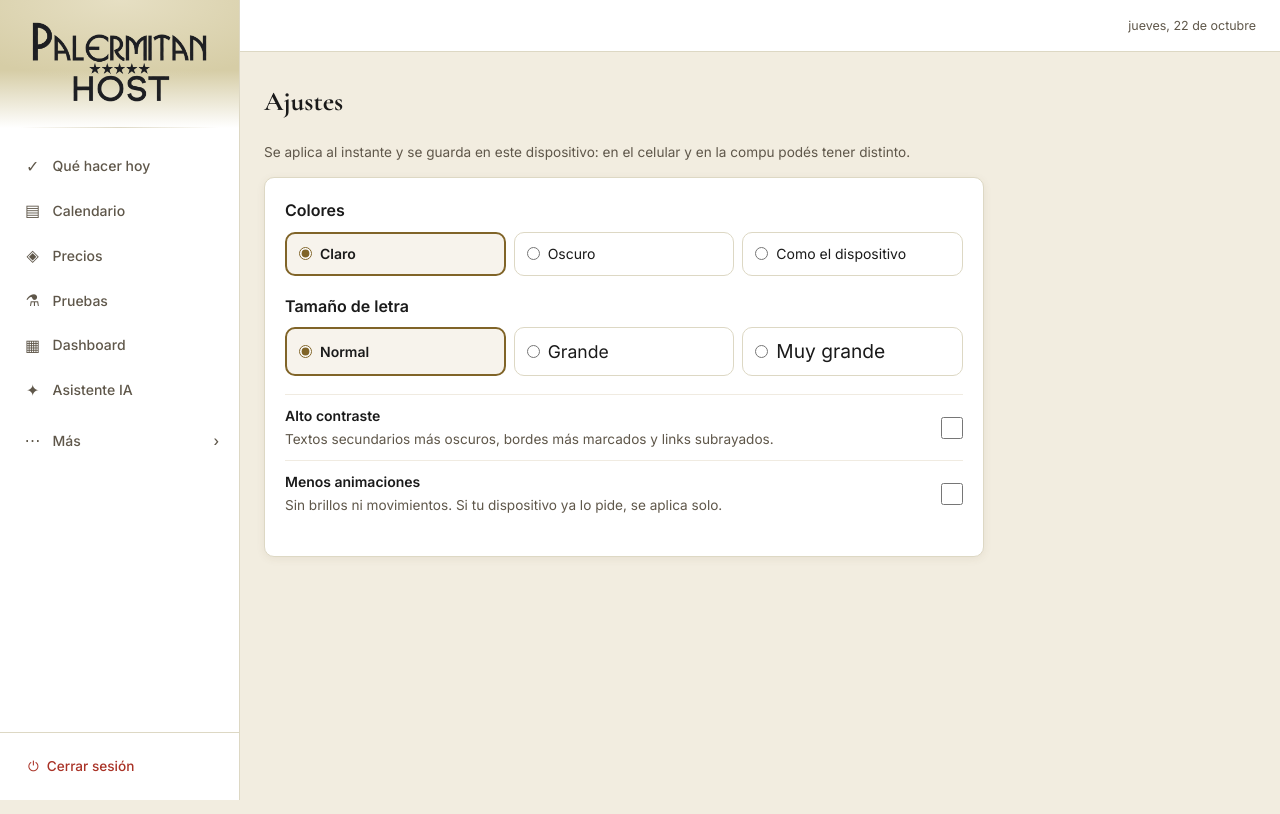
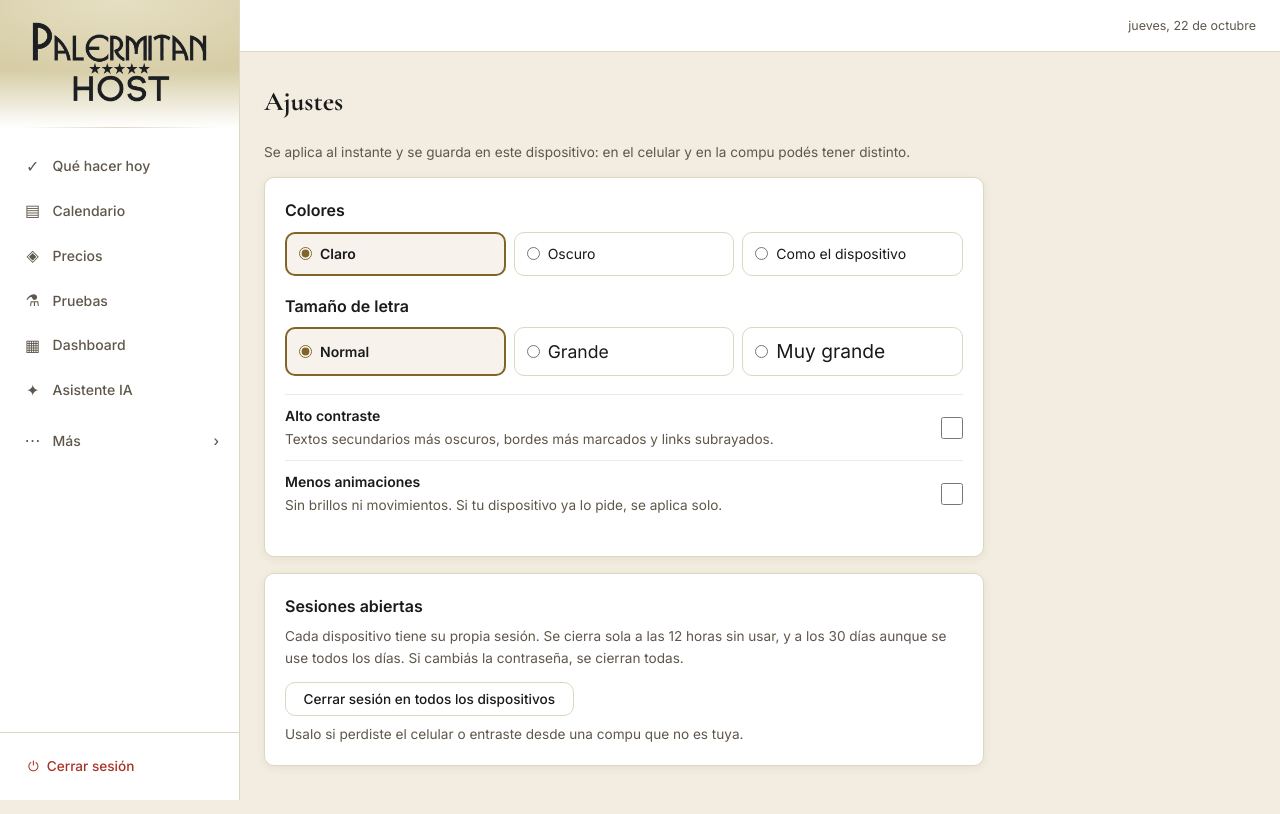
Before and after one commit to zynnoslabs/palermitanhost, a Flask app: template templates/ajustes.html in a window 1280 px wide. Run offline with Flask 3, Linux system fonts and the light colour scheme; the template is opened without the code that fills it, so the values that code supplies are empty; parts of the project's set-up code (start-up, migrations or seed data) failed here and were passed over; some libraries are stand-ins or nearby versions.

Commit message:
Sesiones: máximo 30 días, cambiar la contraseña cierra todas, botón para cerrar sesión en todos los dispositivos
Co-Authored-By: Claude Opus 5.5 <noreply@anthropic.com>
Claude-Session: https://claude.ai/code/session_01XFFSYNwd9Ew5usyhd1Szqg

```diff
--- a/app.py
+++ b/app.py
@@ -394,6 +394,45 @@ with app.app_context():
 
 
 # ── Decorador de login ───────────────────────────────────────────────────────
+# ### CAMBIO AQUÍ ### — SESIONES MÁS SEGURAS
+# Cada sesión guarda: la "versión" de sesiones (en la base), una huella de la contraseña y cuándo se inició.
+#  · "Cerrar sesión en todos los dispositivos" sube la versión → todas las sesiones viejas dejan de valer.
+#  · Cambiar ADMIN_PASS en Render cambia la huella → todas las sesiones se cierran solas.
+#  · Aunque se use todos los días, a los 30 días pide la contraseña de nuevo.
+#  · Por inactividad sigue igual: 12 horas sin usar y se cierra.
+SESION_MAXIMA_DIAS = 30
+
+
+def _huella_clave():
+    import hashlib
+    return hmac.new(app.secret_key.encode(), ADMIN_PASS.encode(), hashlib.sha256).hexdigest()[:16]
+
+
+def _version_sesiones():
+    try:
+        row = db.query_one("SELECT valor FROM config WHERE clave='sesiones_version'")
+        return int(row["valor"]) if row and str(row["valor"]).isdigit() else 0
+    except Exception:
+        return 0
+
+
+def _sesion_valida():
+    if not session.get("logged_in"):
+        return True
+    inicio = session.get("inicio") or 0
+    return (session.get("huella") == _huella_clave()
+            and session.get("ver") == _version_sesiones()
+            and 0 < time.time() - inicio < SESION_MAXIMA_DIAS * 86400)
+
+
+@app.before_request
+def revisar_sesion():
+    if session.get("logged_in") and not _sesion_valida():
+        session.clear()
+        if request.endpoint not in ("static", "login"):
+            flash("Tu sesión se cerró. Volvé a ingresar.", "warn")
+
+
 def login_required(f):
     @wraps(f)
     def decorated(*args, **kwargs):
@@ -450,7 +489,10 @@ def login():
             volver = session.get("volver_a") or ""
             session.clear()
             session["logged_in"] = True
-            session.permanent = True   # vence a las 12 horas
+            session["ver"] = _version_sesiones()   # ### CAMBIO AQUÍ ### ver "SESIONES MÁS SEGURAS"
+            session["huella"] = _huella_clave()
+            session["inicio"] = int(time.time())
+            session.permanent = True   # vence a las 12 horas sin uso
             # solo rutas internas (nunca otro sitio)
             if destino_interno(volver) and not volver.startswith("/login"):   # ### CAMBIO AQUÍ ###
                 return redirect(volver)
@@ -458,6 +500,17 @@ def login():
         _registrar_fallo(ip)
         flash("Usuario o contraseña incorrectos.", "error")
     return render_template("login.html")
+
+
+@app.route("/sesiones/cerrar-todas", methods=["POST"])
+@login_required
+def cerrar_todas_las_sesiones():
+    """### CAMBIO AQUÍ ### cierra la sesión en la compu, el celular y cualquier otro dispositivo."""
+    db.execute("""INSERT INTO config (clave, valor) VALUES ('sesiones_version', %s)
+                  ON CONFLICT (clave) DO UPDATE SET valor = EXCLUDED.valor""", (str(_version_sesiones() + 1),))
+    session.clear()
+    flash("Se cerró la sesión en todos los dispositivos. Volvé a ingresar.", "ok")
+    return redirect(url_for("login"))
 
 
 @app.route("/logout")
--- a/templates/ajustes.html
+++ b/templates/ajustes.html
@@ -33,6 +33,16 @@
     <input type="checkbox" name="movimiento">
   </label>
   <p class="muted" id="aj-estado" role="status" style="margin-top:10px;font-size:.85rem"></p>
+</div>
+
+{# ### CAMBIO AQUÍ ### seguridad de la sesión #}
+<div class="card" style="max-width:720px;margin-top:16px">
+  <h3 style="margin:0 0 6px;font-size:1rem">Sesiones abiertas</h3>
+  <p class="muted" style="margin-bottom:12px">Cada dispositivo tiene su propia sesión. Se cierra sola a las 12 horas sin usar, y a los 30 días aunque se use todos los días. Si cambiás la contraseña, se cierran todas.</p>
+  <form method="post" action="{{ url_for('cerrar_todas_las_sesiones') }}" onsubmit="return confirm('¿Cerrar la sesión en todos los dispositivos, incluido este?')">
+    <button type="submit" class="btn">Cerrar sesión en todos los dispositivos</button>
+  </form>
+  <p class="muted" style="margin-top:8px;font-size:.85rem">Usalo si perdiste el celular o entraste desde una compu que no es tuya.</p>
 </div>
 {% endblock %}
 
```
